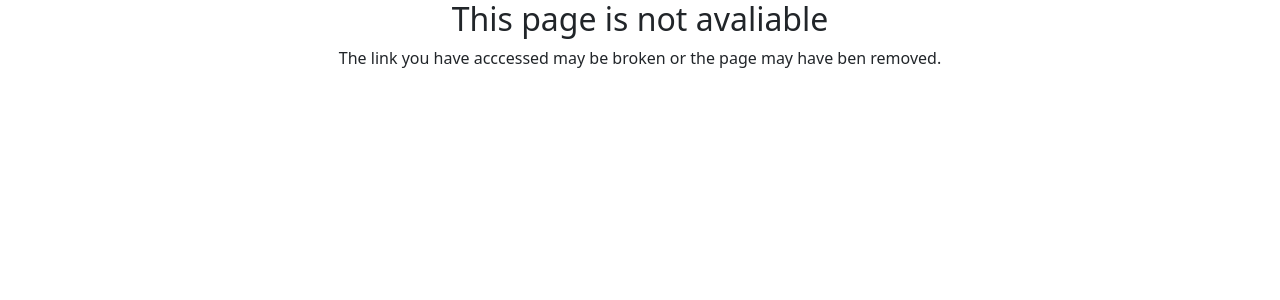
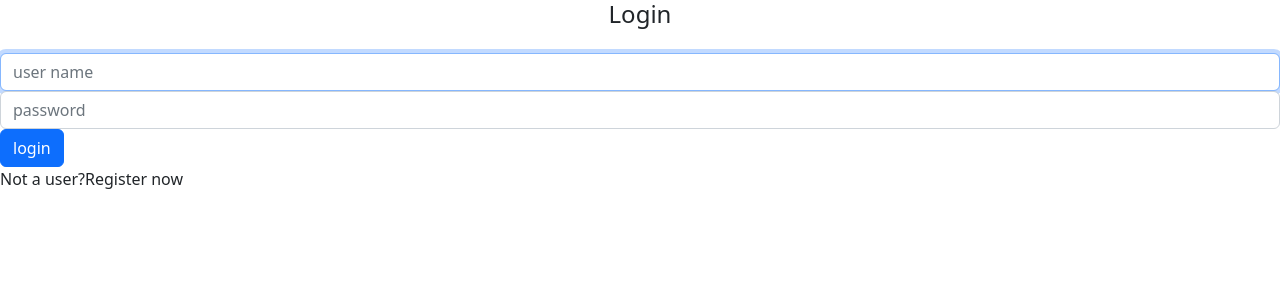
Before and after one commit to Ismaelp96/alurapic, an Angular app: page / in a window 1280 px wide. Shown: the top 300 px of the page. Built offline with nearby package versions, Linux system fonts and the light colour scheme.

Commit message:
O componente de login

```diff
--- a/src/app/app-routing.module.ts
+++ b/src/app/app-routing.module.ts
@@ -4,8 +4,10 @@ import { PhotoFormComponent } from './components/photos/photo-form/photo-form.co
 import { PhotoListComponent } from './components/photos/photo-list/photo-list.component';
 import { NgModule } from '@angular/core';
 import { RouterModule, Routes } from '@angular/router';
+import { SigninComponent } from './home/signin/signin.component';
 
 const routes: Routes = [
+  { path: '', component: SigninComponent },
   {
     path: 'user/:userName',
     component: PhotoListComponent,
--- a/src/app/app.module.ts
+++ b/src/app/app.module.ts
@@ -1,9 +1,10 @@
-import { LoadButoonComponent } from './components/photos/photo-list/load-button/load-button.component';
 import { HttpClientModule } from '@angular/common/http';
 import { NgModule } from '@angular/core';
 import { BrowserModule } from '@angular/platform-browser';
 import { AppRoutingModule } from './app-routing.module';
 
+import { HomeModule } from './home/home.module';
+import { LoadButoonComponent } from './components/photos/photo-list/load-button/load-button.component';
 import { PhotoListComponent } from './components/photos/photo-list/photo-list.component';
 import { AppComponent } from './app.component';
 import { PhotoComponent } from './components/photos/photo/photo.component';
@@ -24,7 +25,7 @@ import { DarkenOnHoverDirective } from './darken-on-hover.directive';
     SearchComponent,
     DarkenOnHoverDirective,
   ],
-  imports: [BrowserModule, AppRoutingModule, HttpClientModule],
+  imports: [BrowserModule, AppRoutingModule, HttpClientModule, HomeModule],
   providers: [],
   bootstrap: [AppComponent],
 })
--- /dev/null
+++ b/src/app/home/signin/signin.component.html
@@ -0,0 +1,15 @@
+<h4 class="text-center">Login</h4>
+
+<form class="form mt-4">
+  <div class="form-group">
+    <input class="form-control" placeholder="user name" autofocus />
+  </div>
+
+  <div class="form-group">
+    <input type="password" class="form-control" placeholder="password" />
+  </div>
+
+  <button type="submit" class="btn btn-primary btn-block">login</button>
+</form>
+
+<p>Not a user?<a>Register now</a></p>
```
Also changed, not shown: src/app/home/home.module.ts (added, +13 -0 lines), src/app/home/signin/signin.component.ts (added, +7 -0 lines), src/app/home/signin/signin.component.css (added), 1 other file (tests, documents, lock files or other folders).
